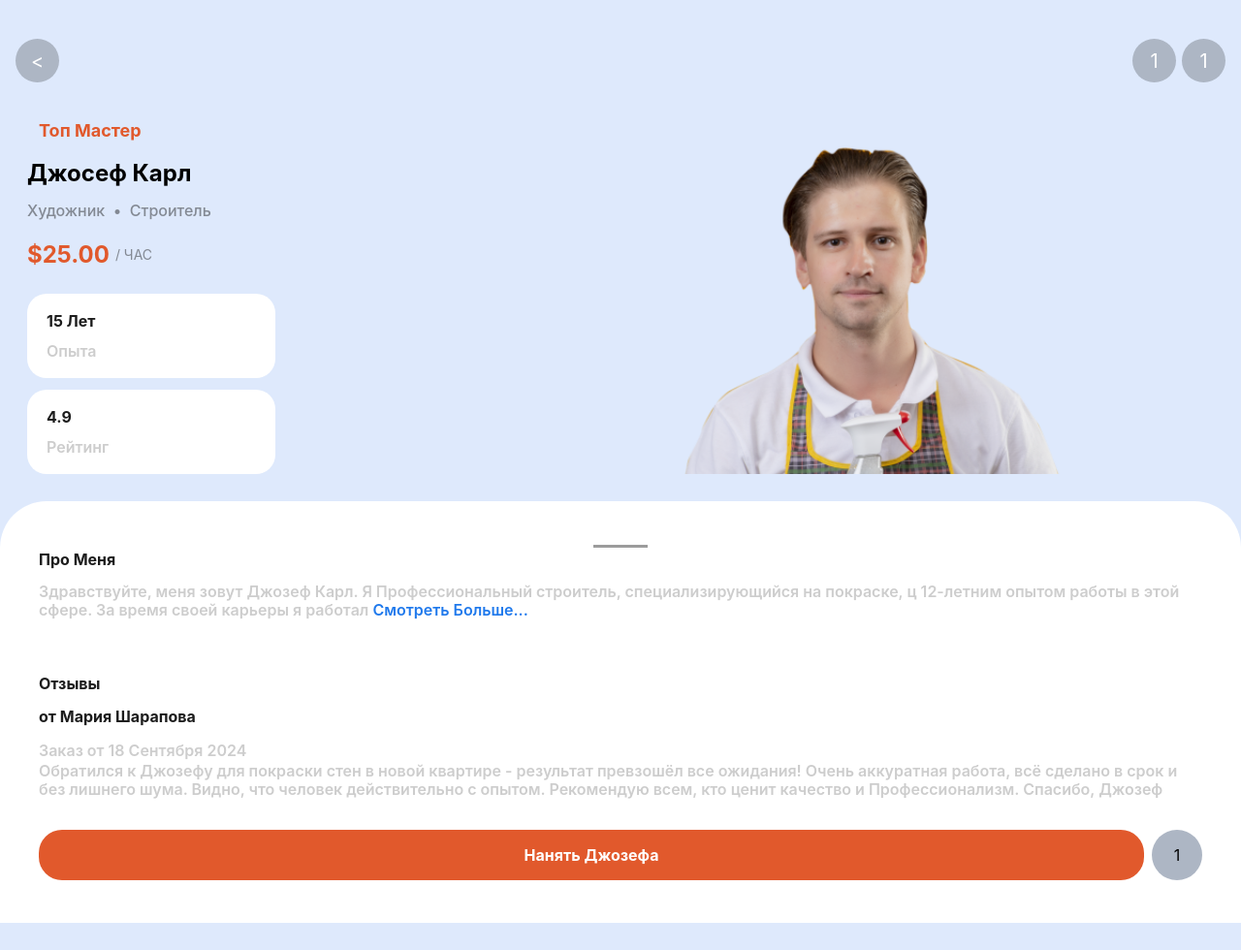
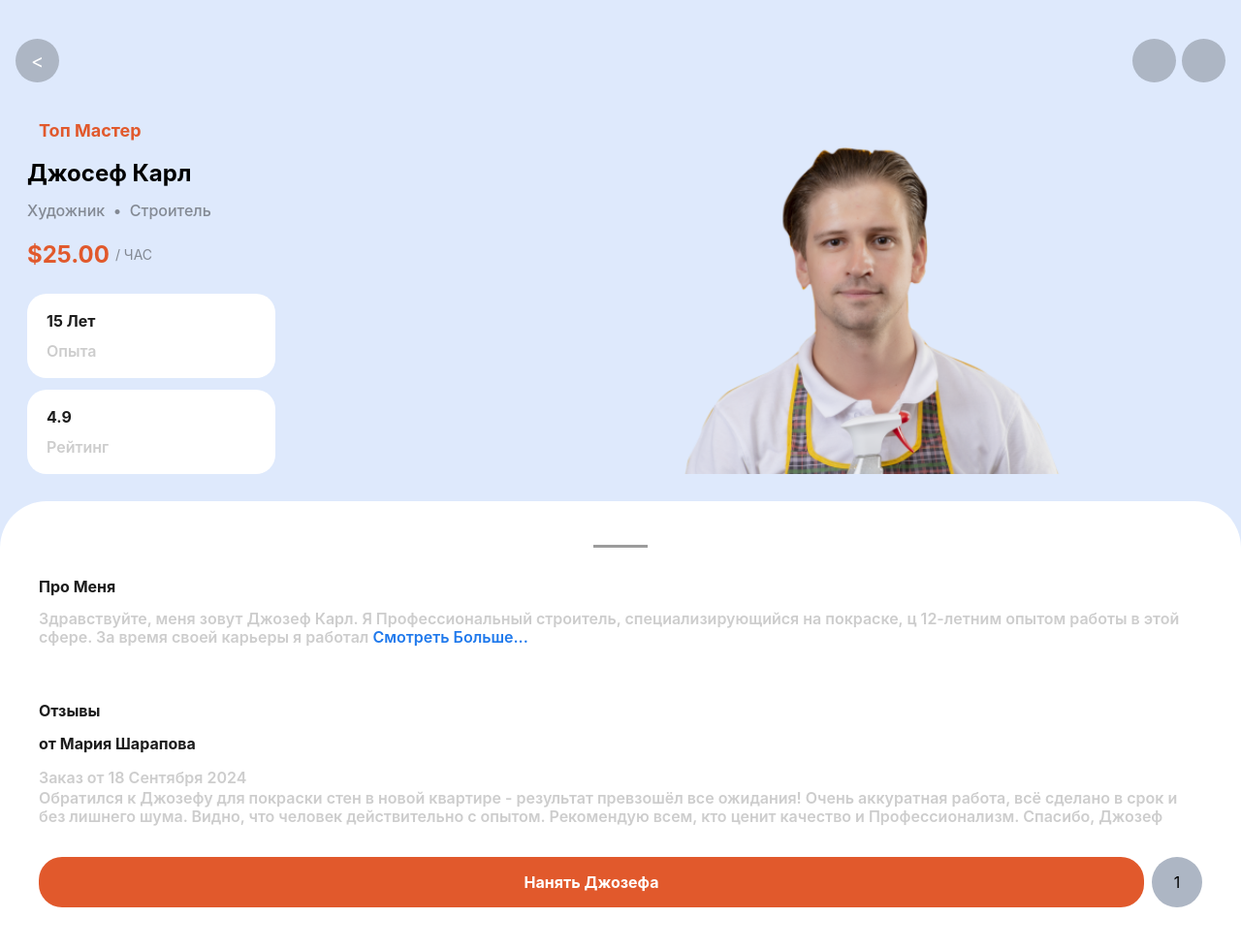
Before and after one commit to dragan717080/BonnyWorkFair, a plain HTML site: page master.html in a window 1280 px wide. Shown: the whole page at 97% size. Before the commit the page ends 952 px from the top, so only its background shows below. Drawn offline with nearby package versions, Linux system fonts and the light colour scheme.

```diff
--- a/base.css
+++ b/base.css
@@ -82,11 +82,17 @@
 
 @media screen and (min-width: 460px) {
     #main-lower {
+        padding-inline: 1.75rem;
+    }
+}
+
+@media screen and (min-width: 550px) {
+    #main-lower {
         padding-inline: 3rem;
     }
 }
 
-@media screen and (min-width: 550px) {
+@media screen and (min-width: 730px) {
     #main-lower {
         padding-inline: 4rem;
     }
--- a/master.css
+++ b/master.css
@@ -28,3 +28,9 @@
     background-size: cover;
     background-position-x: 50%;
 }
+
+@media screen and (max-width: 460px) {
+    #main-lower {
+        background-color: red;
+    }
+}
--- a/master.html
+++ b/master.html
@@ -16,8 +16,8 @@
         <div id="buttons-container" class="row-v justify-between t-white !pt-10 px-4">
             <div class="slvrcrcl !text-xl">&lt;</div>
             <div class="row gap-1.5">
-                <div class="slvrcrcl !text-xl">1</div>
-                <div class="slvrcrcl !text-xl">1</div>
+                <div class="slvrcrcl !text-xl"></div>
+                <div class="slvrcrcl !text-xl"></div>
             </div>
         </div>
         <div class="min-h-fit max-w-full col-v !pt-3">
@@ -55,7 +55,7 @@
                 <div id="main-upper">
                     <div id="gray-line"></div>
                 </div>
-                <div id="main-lower" class="!px-10 !gap-8">
+                <div id="main-lower" class="!pt-7 !px-10 !gap-8">
                     <div class="min-h-24">
                         <div class="t-black bold text-md">Про Меня</div>
                         <div class="subtitle t-gray-550 text-sm">
```
Also changed, not shown: 1 other file.
